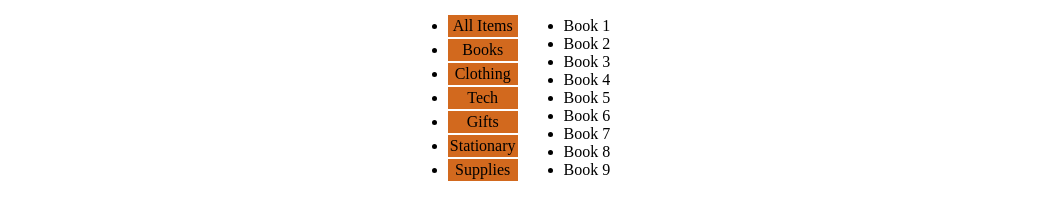
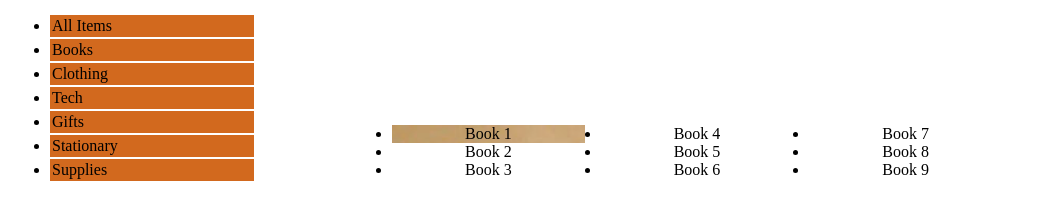
Before and after one commit to ouyangjordan/CPEN400A-Web-Dev-Project, a plain HTML site: page index.html in a window 1280 px wide. Shown: the part 331-550 px from the top of the page, without its empty margins (0-1058 px from the left). Drawn offline with Linux system fonts and the light colour scheme.

Commit message:
added some product code

```diff
--- a/css/style.css
+++ b/css/style.css
@@ -8,6 +8,10 @@ body {
 
 .column {
     padding: 10px;
+}
+
+#menu{
+    width:300px;
 }
 
 .menuItem {
@@ -22,6 +26,23 @@ body {
     font-family: YuGothic;
 }
 
+#productList {
+    width:610px;
+    -webkit-column-count: 3;
+    -moz-column-count: 3;
+    column-count: 3;
+    text-align:center;
+}
+
+.product {
+
+}
+
+#box1 {
+    background-image:url('../images/Box1_$10.png');
+    height:100%;
+    width:100%;
+}
 #banner {
     height: 300px;
     width: 680px;
@@ -33,7 +54,8 @@ body {
 }
 
 #content {
-    text-align: center;
+    /*
+    text-align: center;*/
 }
 
 ul {
--- a/index.html
+++ b/index.html
@@ -21,7 +21,7 @@
             <li class = "menuItem">Supplies</li>
         </ul>
         <ul id = "productList">
-            <li class="product">Book 1</li>
+            <li class="product" id = "box1">Book 1</li>
             <li class="product">Book 2</li>
             <li class="product">Book 3</li>
             <li class="product">Book 4</li>
```
Also changed, not shown: images/Box1_$10.png (added), images/Box2_$5.png (added), images/Clothes1_$20.png (added), images/Clothes2_$30.png (added), images/Jeans_$50.png (added), images/KeyboardCombo_$40.png (added), images/Keyboard_$20.png (added), images/Mice_$20.png (added), images/PC1_$350.png (added), images/PC2_$400.png (added), images/PC3_$300.png (added), images/Tent_$100.png (added), 1 other file.
